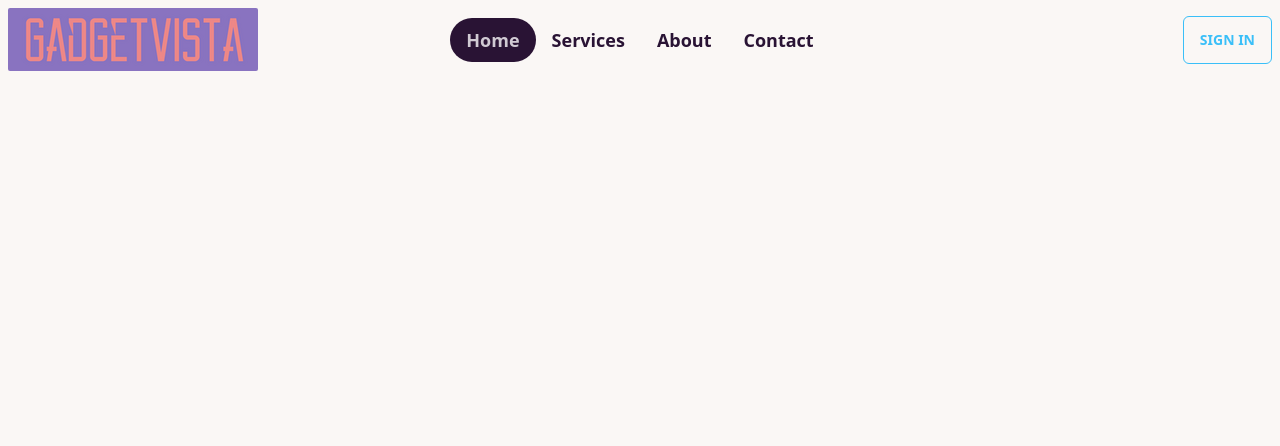
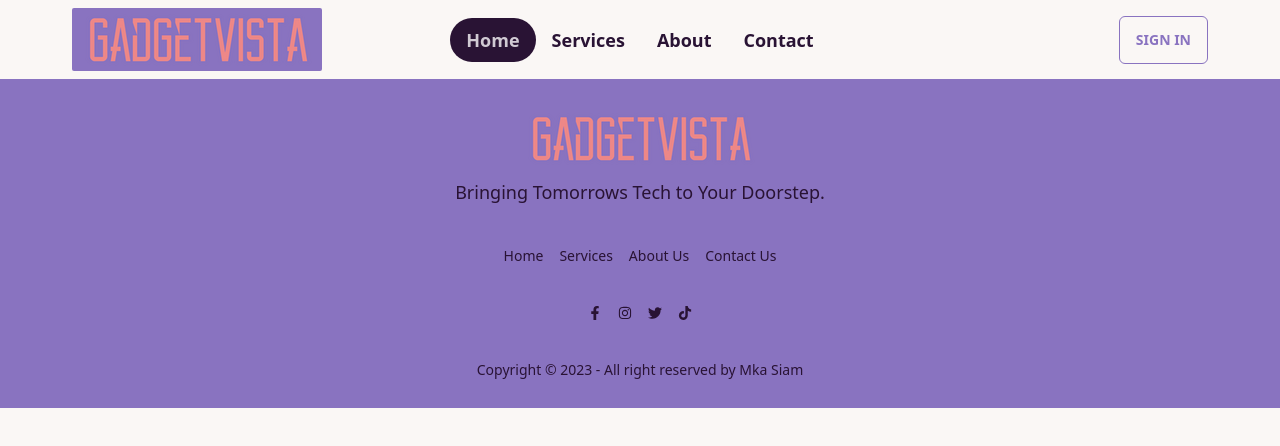
Before and after one commit to mkasiam/gadget-vista, a React (Vite) app: page / in a window 1280 px wide. Shown: the top 446 px of the page. Built offline with nearby package versions, Linux system fonts and the light colour scheme; no server answers.

Commit message:
private route added and footer and profile file created

```diff
--- a/src/components/Home/Navbar/Navbar.jsx
+++ b/src/components/Home/Navbar/Navbar.jsx
@@ -91,7 +91,7 @@ const Navbar = () => {
           ) : (
             <NavLink
               to="/signIn"
-              className="btn btn-outline btn-info rounded-md"
+              className="btn text-[#8973c0] btn-outline rounded-md"
             >
               Sign In
             </NavLink>
--- a/src/components/layout/Root/Root.jsx
+++ b/src/components/layout/Root/Root.jsx
@@ -1,11 +1,17 @@
 import { Outlet } from "react-router-dom";
 import Navbar from "../../Home/Navbar/Navbar";
+import Footer from "../../pages/Footer/Footer";
 
 const Root = () => {
   return (
     <div>
+      <div className="max-w-6xl mx-auto">
         <Navbar></Navbar>
         <Outlet></Outlet>
+      </div>
+      <div>
+        <Footer></Footer>
+      </div>
     </div>
   );
 };
--- /dev/null
+++ b/src/components/pages/About/About.jsx
@@ -0,0 +1,41 @@
+const About = () => {
+  return (
+    <div className="bg-[#FFF] rounded-md p-3 my-6 ">
+
+      <h1 className="text-xl md:text-2xl lg:text-3xl text-center font-bold my-4">About</h1>
+      <div className="space-y-7" data-aos="fade-down">
+        <p className="text-lg text-[#333]">
+          With a perfect blend of expertise and passion, Social Manager is the
+          premier event management company in Bangladesh, dedicated to
+          transforming your social gatherings into cherished memories. From
+          weddings to birthdays, anniversaries, and more, our creative team
+          crafts unforgettable celebrations.
+        </p>
+        <p className="text-lg text-[#333]">
+          With the help of our creative team, we provide our services to most
+          types of social events including, but not limited to flawless event
+          planning, specializing in weddings, birthdays, anniversaries,
+          engagements, retirements, baby showers, and more. Let us make your
+          celebrations unforgettable!. We will also strive to make your wedding
+          events, birthday events and other personal events unforgettable.
+        </p>
+        <p className="text-lg text-[#333]">
+          In the heart of Bangladesh, economic growth has surged in the past
+          decade, making corporate and personal event management services
+          increasingly common. We commit to delivering reliability,
+          dependability, and creativity, ensuring your events shine amidst the
+          vibrant tapestry of Dhaka and Bangladesh.
+        </p>
+        <p className="text-lg text-[#333]">
+          An event is an opportunity to showcase your creativity and inspire
+          positive actions. Social Manager helps you achieve your events
+          objectives, tailoring each experience to your unique vision. Our
+          journey begins with a deep understanding of your essence and
+          aspirations, ensuring an event that is truly memorable.
+        </p>
+      </div>
+    </div>
+  );
+};
+
+export default About;
--- /dev/null
+++ b/src/components/pages/Footer/Footer.jsx
@@ -0,0 +1,41 @@
+import { FaFacebookF, FaInstagram, FaTwitter, FaTiktok } from "react-icons/fa";
+import { Link } from "react-router-dom";
+const Footer = () => {
+  return (
+    <footer className="footer footer-center p-3 md:p-5 lg:p-7 bg-[#8973c0] bg-text-primary-content">
+      <aside>
+        <img src="/logo.png" alt="" />
+        <p className="text-lg font-medium">
+          Bringing Tomorrows Tech to Your Doorstep.
+        </p>
+      </aside>
+      <nav className="grid grid-flow-col gap-4">
+        <Link to="/" className="link link-hover">
+          Home
+        </Link>
+        <Link to="/services" className="link link-hover">
+          Services
+        </Link>
+        <Link to="/about" className="link link-hover">
+          About Us
+        </Link>
+        <Link to="/contact" className="link link-hover">
+          Contact Us
+        </Link>
+      </nav>
+      <nav>
+        <div className="grid grid-flow-col gap-4 cursor-pointer">
+          <FaFacebookF></FaFacebookF>
+          <FaInstagram></FaInstagram>
+          <FaTwitter></FaTwitter>
+          <FaTiktok></FaTiktok>
+        </div>
+      </nav>
+      <p className="text-sm">
+        Copyright © 2023 - All right reserved by Mka Siam
+      </p>
+    </footer>
+  );
+};
+
+export default Footer;
--- /dev/null
+++ b/src/components/pages/PrivateRoute/PrivateRoute.jsx
@@ -0,0 +1,20 @@
+import { useContext } from "react";
+import { AuthContext } from "../../providers/AuthProvider/AuthProvider";
+import { Navigate, useLocation } from "react-router-dom";
+import PropTypes from 'prop-types';
+
+const PrivateRoute = ({children}) => {
+    const {user,loading} = useContext(AuthContext);
+    const location = useLocation();
+    if(loading){
+        return <span className="loading loading-dots loading-lg text-center py-14"></span>
+    }
+    if(user){
+        return children;
+    }
+    return <Navigate state={location.pathname} to="/signIn"></Navigate>
+};
+PrivateRoute.propTypes = {
+    children:PropTypes.node,
+}
+export default PrivateRoute;
--- /dev/null
+++ b/src/components/pages/Profile/Profile.jsx
@@ -0,0 +1,32 @@
+import { useContext } from "react";
+import { AuthContext } from "../../providers/AuthProvider/AuthProvider";
+import { Helmet } from "react-helmet-async";
+
+const Profile = () => {
+  const { user } = useContext(AuthContext);
+  return (
+    <div>
+      <Helmet>
+        <title>Gadget Vista | Profile </title>
+      </Helmet>
+      <h1 className="text-2xl md:text-3xl lg:text-4xl font-bold mt-4 text-center">
+        Profile
+      </h1>
+      <hr />
+      <div className="flex justify-center items-center my-6" data-aos="fade-down">
+        <div className="bg-[#FFF] rounded-md shadow-md p-7 space-y-3">
+          <div className="flex justify-center">
+            <img className="rounded-full" src={user?.photoURL} alt="No Image Found" />
+          </div>
+          <p className="text-lg">Name : {user?.displayName}</p>
+          <p className="text-lg">Email : {user?.email}</p>
+          <p className="text-lg">Email Verified : {user?.emailVerified ? "Verified" :"Not Verified"}</p>
+          <p className="text-lg">Date Of Birth : Not Provided</p>
+          <p className="text-lg">Last Sign In : {user?.metadata?.lastSignInTime}</p>
+        </div>
+      </div>
+    </div>
+  );
+};
+
+export default Profile;
--- a/src/main.jsx
+++ b/src/main.jsx
@@ -7,6 +7,8 @@ import { HelmetProvider } from "react-helmet-async";
 import AuthProvider from "./components/providers/AuthProvider/AuthProvider";
 import SignIn from "./components/pages/SignIn/SignIn";
 import Register from "./components/pages/Register/Register";
+import PrivateRoute from "./components/pages/PrivateRoute/PrivateRoute";
+import Profile from "./components/pages/Profile/Profile";
 const router = createBrowserRouter([
   {
     path: "/",
@@ -19,6 +21,10 @@ const router = createBrowserRouter([
       {
         path: "/register",
         element: <Register></Register>,
+      },
+      {
+        path:"/profile",
+        element:<PrivateRoute><Profile></Profile></PrivateRoute>
       },
     ],
   },
```
Lines whose indentation alone changed are shown as unchanged.
